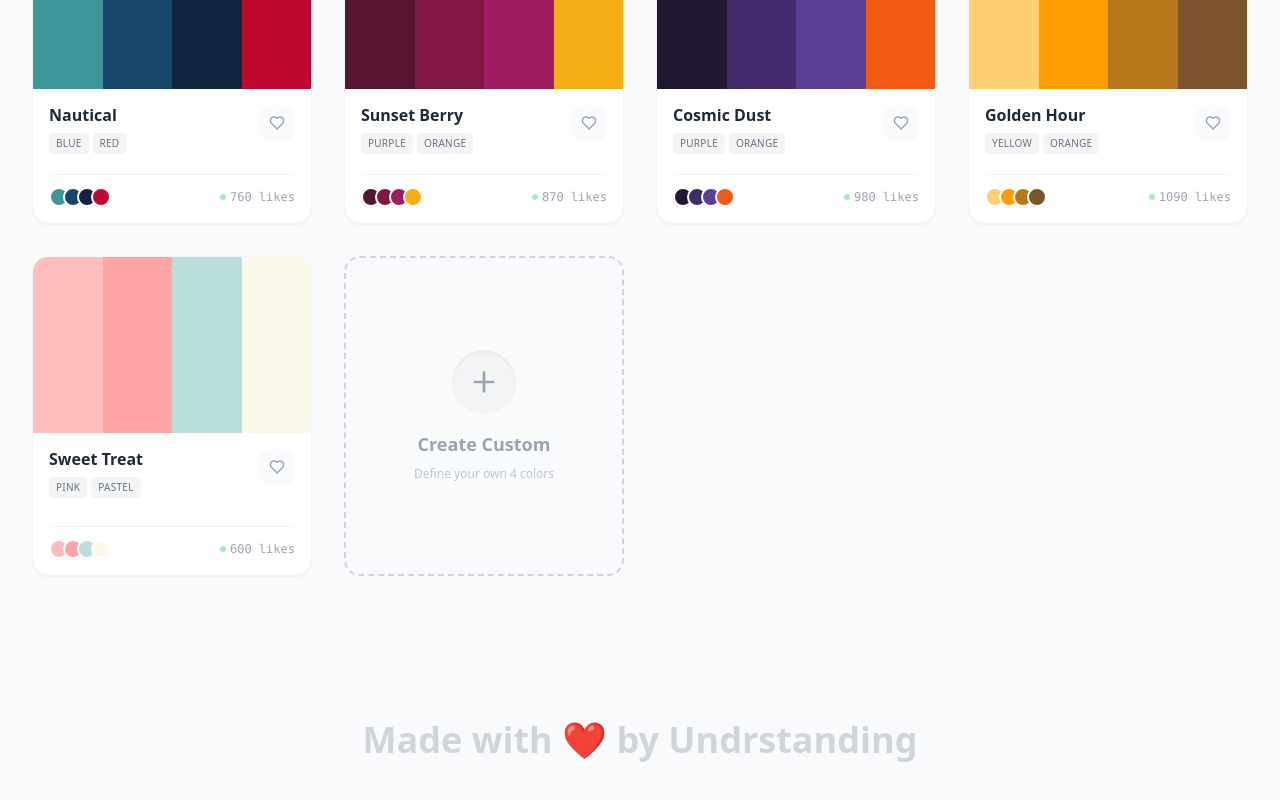
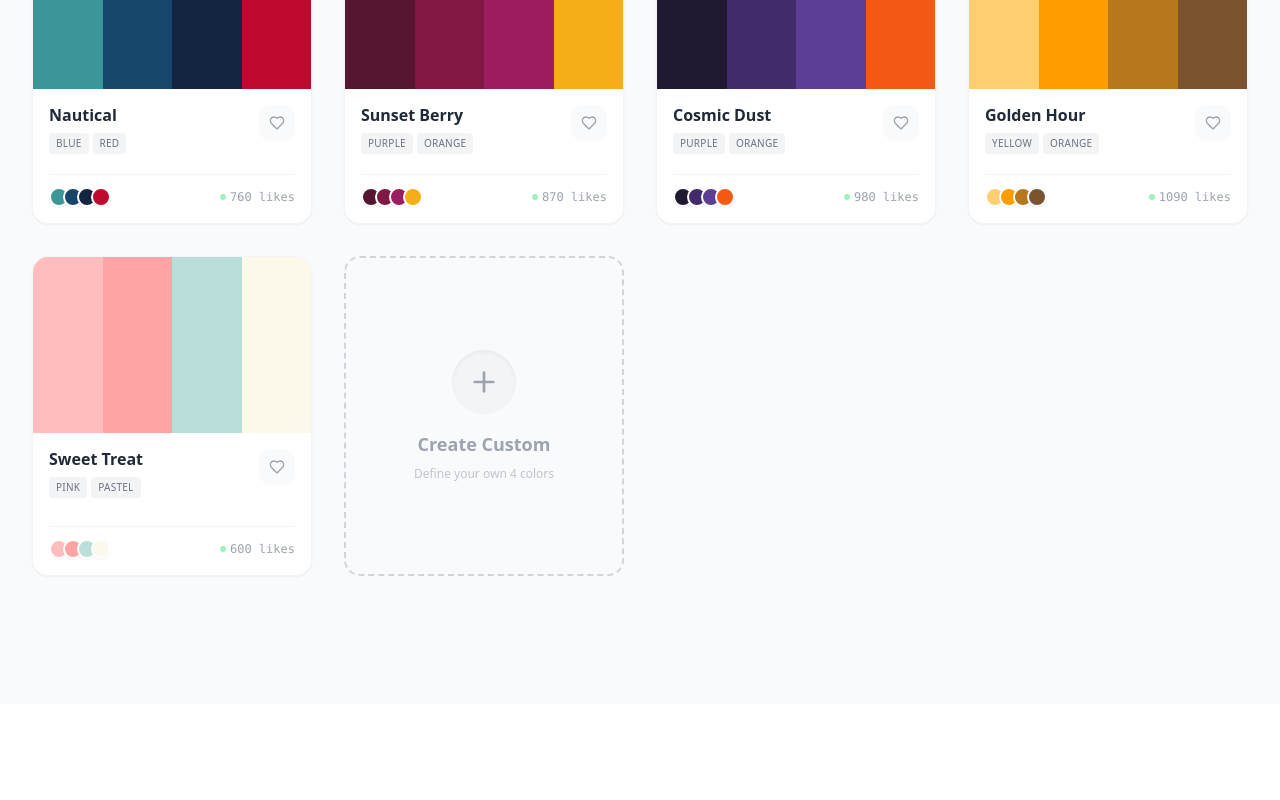
Before and after one commit to Numan-Patil/FuseIris, a React (Create React App) app in the folder my-react-app/: page / in a window 1280 px wide. Shown: the part 9551-10351 px from the top of the page. After the commit the page ends 10255 px from the top, so only its background shows below. Built offline with nearby package versions, Linux system fonts and the light colour scheme.

Commit message:
Remove footer from App component
Removed footer section from App component.

```diff
--- a/my-react-app/src/App.jsx
+++ b/my-react-app/src/App.jsx
@@ -1185,16 +1185,6 @@ export default function App() {
                  </button>
              </div>
          )}
-
-         {/* Footer */}
-         <footer className="mt-16 mb-8 text-center">
-            <p className="text-2xl md:text-4xl font-bold text-gray-300 dark:text-gray-700 transition-colors duration-300 hover:text-gray-400 dark:hover:text-gray-600">
-                Made with <span
-                    className="text-red-500 transition-colors duration-300 cursor-pointer inline-block hover:scale-125 transform active:scale-95"
-                    onMouseEnter={(e) => e.target.style.color = getRandomColor()}
-                >❤️</span> by Undrstanding
-            </p>
-         </footer>
       </div>
 
       {/* Modals & Overlays */}
```
